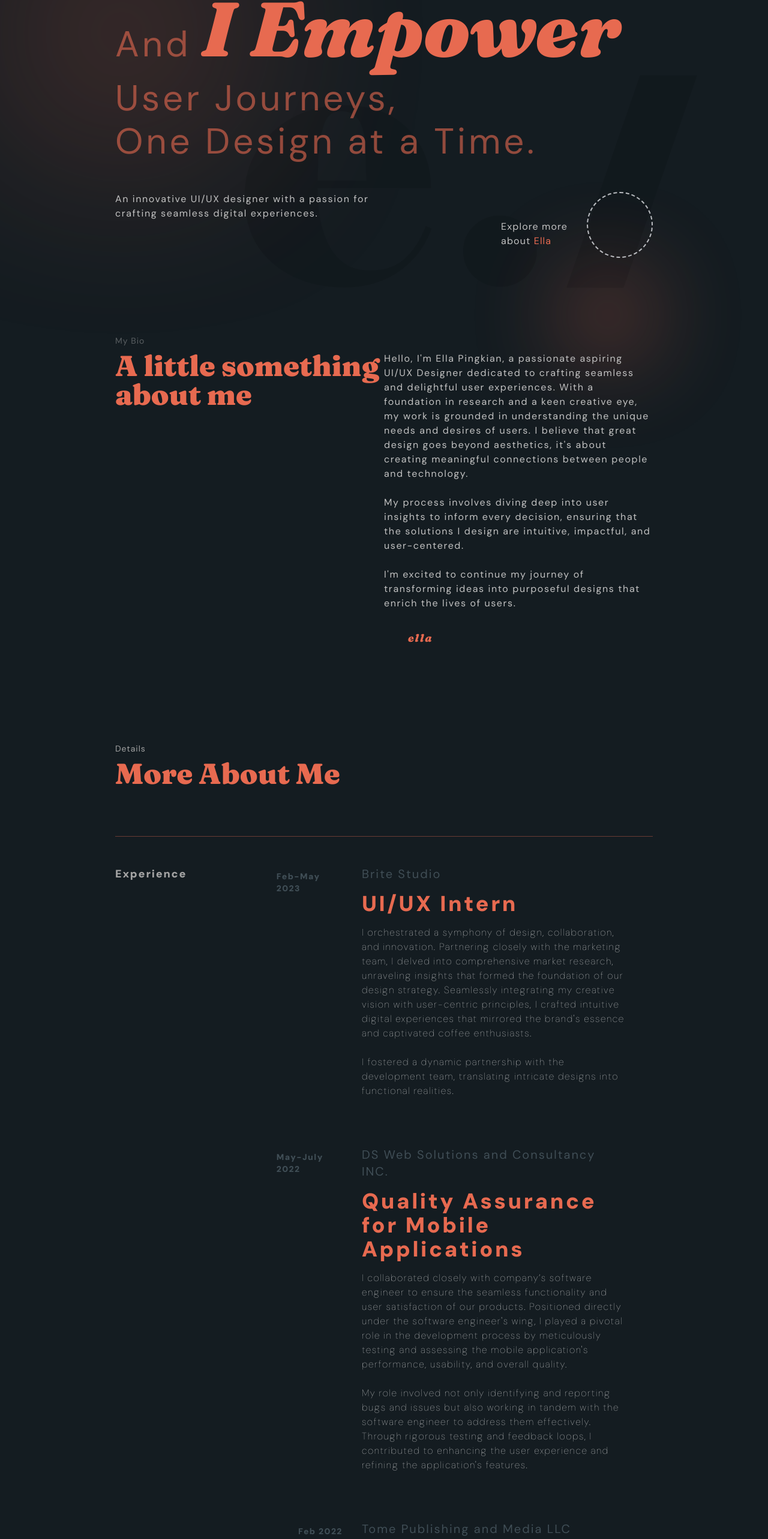
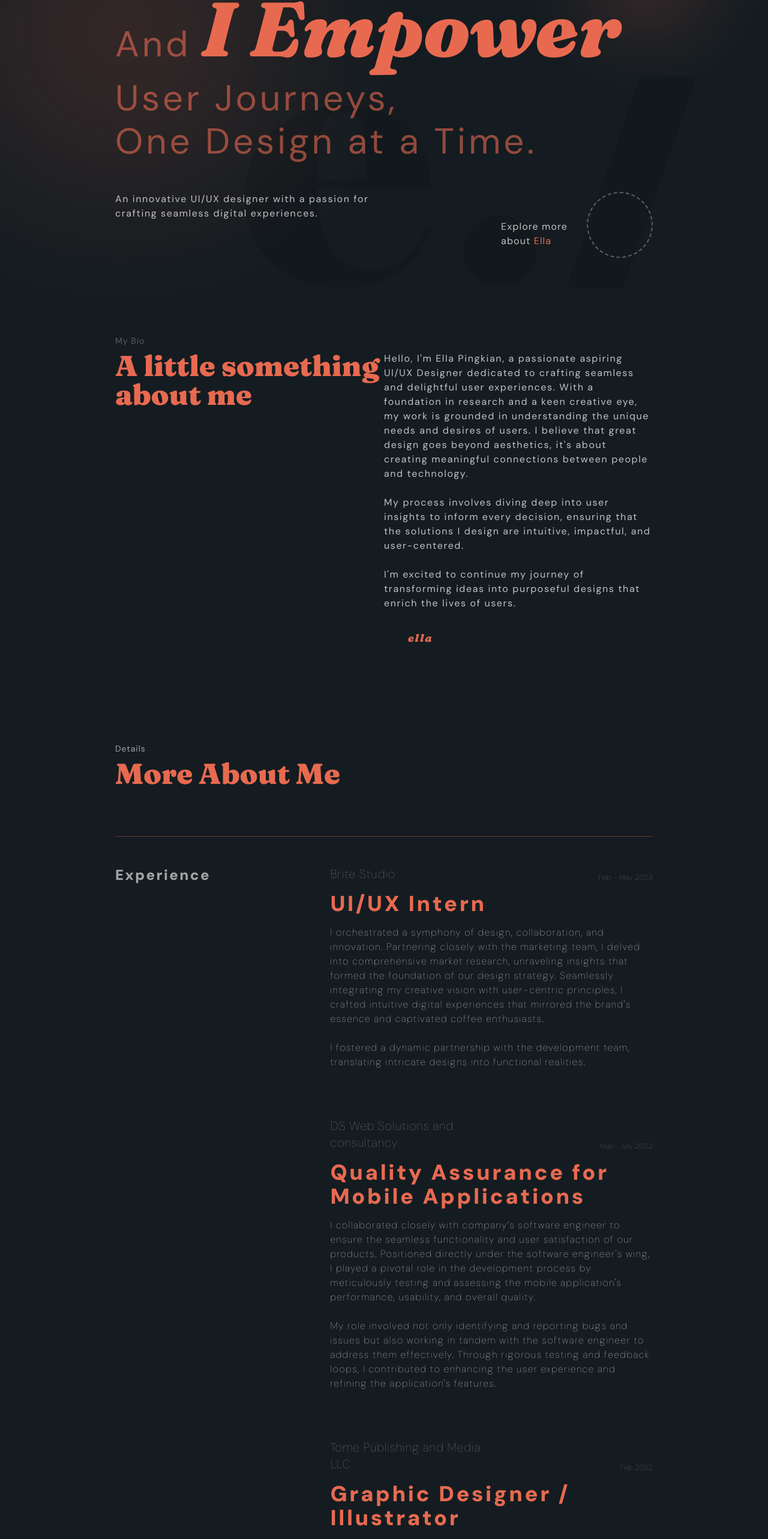
Before and after one commit to ellaPingkian/portfolio, a React (Vite) app: page /about-me in a window 1280 px wide. Shown: the part 200-2766 px from the top of the page at 60% size. Built offline with nearby package versions, Linux system fonts and the light colour scheme; some icons are missing.

Commit message:
works and about page mobile responsive updated

```diff
--- a/src/components/global/Background.tsx
+++ b/src/components/global/Background.tsx
@@ -6,7 +6,7 @@ function Background() {
   return (
     <div className='z-0 fixed h-screen w-screen bg-purple-400 bg-opacity-0 overscroll-none'>
       <div className='absolute top-0 phone:-top-28 left-7 phone:-left-20 bg-accent w-[350px] h-[350px] rounded-full phone:scale-75  filter blur-[150px] opacity-40 '></div>
-      <div className='absolute bottom-20 right-48 phone:bottom-10 phone:right-0 phone:scale-75 bg-accent w-[150px] h-[150px] rounded-full blur-[80px] opacity-40'></div>
+      <div className='absolute bottom-22 right-32 phone:bottom-10 phone:right-0 phone:scale-75 bg-accent w-[150px] h-[150px] rounded-full blur-[80px] opacity-40'></div>
       <img src={Logo} alt='logo' className='opacity-[10%] w-[60%] phone:w-[90%] absolute right-28 bottom-48 phone:right-5 phone:bottom-48'/>
     </div>
   )
--- a/src/components/global/Footer.tsx
+++ b/src/components/global/Footer.tsx
@@ -35,7 +35,7 @@ function Footer() {
   ]
 
   return (
-    <div className='phone:gap-8 px-5 tablet:px-10  desktop:px-48 widescreen:px-72  w-screen pt-12 flex flex-col bg-accent bg-opacity-0 overscroll-none'>
+    <div className='phone:gap-8 px-5 tablet:px-10  desktop:px-48 widescreen:px-48  w-screen pt-12 flex flex-col bg-accent bg-opacity-0 overscroll-none'>
       <div className='flex flex-col'>
         <span className='text-neutral font-secondary text-md tracking-[0.07em] phone:text-sm'>I'm</span>
         <div className='py-6 antialiased flex flex-col text-[195px] phone:text-[96px] tablet:text-[125px] font-main text-accent leading-[75%]'>
--- a/src/components/global/Navbar.tsx
+++ b/src/components/global/Navbar.tsx
@@ -39,7 +39,7 @@ function Navbar() {
   return (
 
     // <div className={`sticky ${ direction === "down" ? "-top-[75px]" : "top-0"} w-screen h-[75px] flex flex-row items-center justify-between px-48 bg-accent bg-opacity-20 `}>
-    <div className='h-20 w-screen bg-transparent bg-opacity-20 flex flex-row gap-8 px-48 widescreen:px-72 phone:px-5 tablet:px-10'>
+    <div className='h-20 w-screen bg-transparent bg-opacity-20 flex flex-row gap-8 px-48 widescreen:px-48 phone:px-5 tablet:px-10'>
 
       <div className='w-[20%] items-center flex'>
         <img src={Logo} alt='logo' className='h-auto w-[40px] xs:w-full'/>
--- a/src/pages/AboutMe.tsx
+++ b/src/pages/AboutMe.tsx
@@ -19,52 +19,50 @@ function AboutMe() {
 
       <Background />
 
-      <div className='z-10'>
+      <div className='z-10 desktop:px-48 widescreen:px-48  w-screen px-5 tablet:px-10'>
 
         {/* HERO */}
-        <div className='w-screen h-auto py-12 flex flex-col gap-8 px-48 bg-opacity-30'>
-          <span className='text-[#C2C2C2] font-secondary text-md tracking-[0.07em]'>Hello there, I'm <span className='font-semibold italic'>Ella Pingkian</span></span>
+        <div className='w-full h-auto py-12 flex flex-col gap-8 phone:gap-4 bg-opacity-30'>
+          <span className='text-[#C2C2C2] font-secondary tracking-[0.07em] phone:text-sm'>Hello there, I'm <span className='font-semibold italic'>Ella Pingkian</span></span>
 
-          <div className='flex flex-col text-accent gap-4'>
+          <div className='flex flex-col text-accent gap-4 phone:gap-1'>
             <span className='flex gap-4 items-end'>
-              <span className='font-secondary text-6xl opacity-60 pb-2 tracking-[0.08em]'>
+              <span className='font-secondary text-6xl phone:text-2xl opacity-60 pb-2 phone:pb-0 tracking-[0.08em]'>
               And
               </span>
-              <span className='font-main text-9xl italic'>
+              <span className='font-main text-9xl italic phone:text-[40px]'>
                 I Empower
               </span>
             </span>
 
-            <span className='font-secondary text-6xl opacity-60 pb-4 leading-[120%] tracking-[0.08em]'>
+            <span className='font-secondary text-6xl opacity-60 pb-4 leading-[120%] tracking-[0.08em] phone:text-2xl'>
               User Journeys, <br/> One Design at a Time.
             </span>
 
           </div>
 
-          <div className='flex flex-row w-full'>
-            <span className='text-[#C2C2C2] font-secondary text-md tracking-[0.10em] w-[50%]'>An innovative UI/UX designer with a passion for crafting seamless digital experiences.</span>
+          <div className='flex flex-row w-full phone:flex-col'>
 
-            <div className='flex flex-row gap-8 w-[50%] items-end justify-end'>
-              <span className='text-[#C2C2C2] font-secondary text-md tracking-[0.07em] pb-4'>Explore more <br />
+            <span className='text-[#C2C2C2] font-secondary tracking-[0.10em] w-[50%] phone:w-full phone:text-sm'>An innovative UI/UX designer with a passion for crafting seamless digital experiences.</span>
+
+            <div className='flex flex-row gap-8 w-[50%] phone:flex-col-reverse tablet:flex-col-reverse  phone:w-full phone:text-center phone:justify-center phone:items-center phone:pt-20 items-end justify-end'>
+              <span className='text-neutral font-secondary text-md tracking-[0.07em] pb-4'>Explore more <br />
             about <span className='text-accent'>Ella</span></span>
-              <div className='h-[110px] w-[110px] rounded-full bg-transparent border-2 border-dashed border-gray-200 opacity-80 flex items-center justify-center'>
-                <Icons.ArrowDown className='text-[#C2C2C2] w-14 h-auto' />
+              <div className='h-[110px] w-[110px] phone:h-[80px] phone:w-[80px] rounded-full bg-transparent border-2 border-dashed border-gray-500 opacity-80 flex items-center justify-center'>
+                <Icons.ArrowDown className='text-neutral w-14 h-auto' />
               </div>
             </div>
           </div>
         </div>
 
-        <div className='px-48'>
-
         {/* STATEMENT ABOUT ME */}
-          <div className='py-20 flex flex-row'>
-            <div className='flex flex-row'>
-              <div className='w-[50%] flex flex-col'>
-                <span className='text-[#C2C2C2] tracking-[0.07em] text-sm font-secondary pb-2 text-opacity-40'>My Bio</span>
-                <span className='font-main text-5xl text-accent'>A little something <br/> about me</span>
+        <div className='py-20 flex flex-row phone:flex-col'>
+          <div className='w-[50%] phone:w-full flex flex-col'>
+            <span className='text-[#C2C2C2] tracking-[0.07em] text-sm phone:text-xs font-secondary pb-2 text-opacity-40'>My Bio</span>
+            <span className='font-main text-5xl phone:text-4xl text-accent'>A little something <br/> about me</span>
           </div>
-              <div className='w-[50%] pt-7 gap-8 flex flex-col'>
-                <span className='text-[#C2C2C2] tracking-[0.10em] font-secondary font-normal text-md'>Hello, I'm Ella Pingkian, a passionate aspiring UI/UX Designer dedicated to crafting seamless and delightful user experiences. With a foundation in research and a keen creative eye, my work is grounded in understanding the unique needs and desires of users. I believe that great design goes beyond aesthetics, it's about creating meaningful connections between people and technology.
+          <div className='w-[50%] phone:w-full pt-7 gap-8 flex flex-col'>
+            <span className='text-[#C2C2C2] tracking-[0.10em] font-secondary font-normal phone:text-sm'>Hello, I'm Ella Pingkian, a passionate aspiring UI/UX Designer dedicated to crafting seamless and delightful user experiences. With a foundation in research and a keen creative eye, my work is grounded in understanding the unique needs and desires of users. I believe that great design goes beyond aesthetics, it's about creating meaningful connections between people and technology.
             <br/><br/>
             My process involves diving deep into user insights to inform every decision, ensuring that the solutions I design are intuitive, impactful, and user-centered.
             <br/><br/>
@@ -77,57 +75,61 @@ function AboutMe() {
 
           </div>
         </div>
-          </div>
 
         {/* MORE ABOUT ME */}
         <div className='py-20'>
-            <div className='flex flex-col pb-20'>
-              <span className='text-[#A3A3A3] tracking-[0.07em] text-sm font-secondary pb-2'>Details</span>
-              <span className='font-main text-5xl text-accent'>More About Me</span>
+          <div className='flex flex-col pb-20 phone:pb-12'>
+            <span className='text-[#A3A3A3] tracking-[0.07em] text-sm phone:text-xs font-secondary pb-2 '>Details</span>
+            <span className='font-main text-5xl phone:text-4xl text-accent'>More About Me</span>
           </div>
 
           <hr className='border-accent opacity-40 pt-12'></hr>
 
           {/* Experiences */}
-            <div className='flex flex-row'>
-              <div className='w-[30%] flex flex-col'>
-                <span className='text-[#A3A3A3] tracking-[0.10em] text-lg font-bold font-secondary'>Experience</span>
+          <div className='flex flex-row phone:flex-col'>
+            <div className='w-[40%] phone:w-full phone:pb-16'>
+              <span className='text-[#A3A3A3] tracking-[0.10em] text-2xl font-bold font-secondary'>Experience</span>
             </div>
 
-              <div className='w-[65%] flex flex-col gap-8 pb-12'>
+            <div className='w-[60%] phone:w-full flex flex-col gap-8 pb-12'>
+              {/* BRITE STUDIO */}
+              <div className='flex flex-col gap-4 pb-12 '>
+                <div className='flex flex-row items-end'>
+                  <span className='w-[60%] font-secondary text-neutral opacity-60 text-xl tracking-[0.05em] font-light'>Brite Studio</span>
+                  <span className='w-[40%] text-right font-secondary text-neutral opacity-60 text-xs tracking-[0.05em] font-light'>Feb - May 2023</span>
+                </div>
 
-                {/* BRITE STUDIO */}
-                <div className='flex w- flex-row gap-8 pb-12'>
-                  <span className='pt-2 w-[20%] flex justify-end text-[#404E56] tracking-[0.10em] text-sm font-bold font-secondary'>Feb-May 2023</span>
-                  <div className='w-[80%] flex flex-col gap-4'>
-                    <span className='flex text-[#404E56] tracking-[0.10em] text-xl font-secondary'>Brite Studio</span>
                 <span className='flex text-accent tracking-[0.10em] text-4xl font-bold font-secondary'>UI/UX Intern</span>
-                    <span className='text-[#e6e6e6] tracking-[0.10em] font-secondary font-light text-md'>I orchestrated a symphony of design, collaboration, and innovation. Partnering closely with the marketing team, I delved into comprehensive market research, unraveling insights that formed the foundation of our design strategy. Seamlessly integrating my creative vision with user-centric principles, I crafted intuitive digital experiences that mirrored the brand's essence and captivated coffee enthusiasts.
+                <span className='text-[#e6e6e6] tracking-[0.10em] font-secondary font-light phone:text-sm'>I orchestrated a symphony of design, collaboration, and innovation. Partnering closely with the marketing team, I delved into comprehensive market research, unraveling insights that formed the foundation of our design strategy. Seamlessly integrating my creative vision with user-centric principles, I crafted intuitive digital experiences that mirrored the brand's essence and captivated coffee enthusiasts.
                 <br/><br/>
                 I fostered a dynamic partnership with the development team, translating intricate designs into functional realities.</span>
-                  </div>
+
               </div>
 
               {/* DS WEB SOLUTIONS AND CONSULTANCY */}
-                <div className='flex flex-row gap-8 pb-12'>
-                  <span className='pt-2 w-[20%] flex justify-end text-[#404E56] tracking-[0.10em] text-sm font-bold font-secondary'>May-July 2022</span>
-                  <div className='w-[80%] flex flex-col gap-4'>
-                    <span className='flex text-[#404E56] tracking-[0.10em] text-xl font-secondary'>DS Web Solutions and Consultancy INC.</span>
+              <div className='flex flex-col gap-4 pb-12 '>
+                <div className='flex flex-row items-end'>
+                  <span className='w-[60%] font-secondary text-neutral opacity-60 text-xl tracking-[0.05em] font-light'>DS Web Solutions and consultancy</span>
+                  <span className='w-[40%] text-right font-secondary text-neutral opacity-60 text-xs tracking-[0.05em] font-light'>May- July 2022</span>
+                </div>
+
                 <span className='flex text-accent tracking-[0.10em] text-4xl font-bold font-secondary'>Quality Assurance for Mobile Applications</span>
-                    <span className='text-[#e6e6e6] tracking-[0.10em] font-secondary font-light text-md'>I collaborated closely with company’s software engineer to ensure the seamless functionality and user satisfaction of our products. Positioned directly under the software engineer's wing, I played a pivotal role in the development process by meticulously testing and assessing the mobile application's performance, usability, and overall quality.
+                <span className='text-[#e6e6e6] tracking-[0.10em] font-secondary font-light phone:text-sm'>I collaborated closely with company’s software engineer to ensure the seamless functionality and user satisfaction of our products. Positioned directly under the software engineer's wing, I played a pivotal role in the development process by meticulously testing and assessing the mobile application's performance, usability, and overall quality.
                 <br/><br/>
                 My role involved not only identifying and reporting bugs and issues but also working in tandem with the software engineer to address them effectively. Through rigorous testing and feedback loops, I contributed to enhancing the user experience and refining the application's features.</span>
-                  </div>
+
               </div>
 
               {/* TOME PUBLISHING */}
-                <div className='flex flex-row gap-8 pb-12'>
-                  <span className='pt-2 w-[20%] flex justify-end text-[#404E56] tracking-[0.10em] text-sm font-bold font-secondary'>Feb 2022</span>
-                  <div className='w-[80%] flex flex-col gap-4'>
-                    <span className='flex text-[#404E56] tracking-[0.10em] text-xl font-secondary'>Tome Publishing and Media LLC</span>
+              <div className='flex flex-col gap-4 pb-12 '>
+                <div className='flex flex-row items-end'>
+                  <span className='w-[50%] font-secondary text-neutral opacity-60 text-xl tracking-[0.05em] font-light'>Tome Publishing and Media LLC</span>
+                  <span className='w-[50%] text-right font-secondary text-neutral opacity-60 text-xs tracking-[0.05em] font-light'>Feb 2022</span>
+                </div>
+
                 <span className='flex text-accent tracking-[0.10em] text-4xl font-bold font-secondary'>Graphic Designer / Illustrator</span>
-                    <span className='text-[#e6e6e6] tracking-[0.10em] font-secondary font-light text-md'>Collaborating closely with authors, editors, and the creative team, I translated narrative themes into visual narratives. Through meticulous attention to detail, I crafted book covers that not only resonated with readers but also stood out on digital and physical shelves. By intertwining my passion for illustration with a deep understanding of storytelling, I contributed to reimagining the way readers connected with the written word.</span>
-                  </div>
+                <span className='text-[#e6e6e6] tracking-[0.10em] font-secondary font-light phone:text-sm'>Collaborating closely with authors, editors, and the creative team, I translated narrative themes into visual narratives. Through meticulous attention to detail, I crafted book covers that not only resonated with readers but also stood out on digital and physical shelves. By intertwining my passion for illustration with a deep understanding of storytelling, I contributed to reimagining the way readers connected with the written word.</span>
+
               </div>
             </div>
           </div>
@@ -135,13 +137,13 @@ function AboutMe() {
           <hr className='border-accent opacity-40 pt-12'></hr>
 
           {/* KEY SKILLS */}
-            <div className='flex flex-row'>
-              <div className='w-[50%] flex flex-col'>
+          <div className='flex flex-row w-full phone:flex-col gap-8'>
+            <div className='w-[40%] phone:w-full'>
               <span className='text-[#A3A3A3] tracking-[0.10em] text-lg font-bold font-secondary'>Key Skills</span>
             </div>
 
-              <div className='w-[50%] flex flex-col'>
-                <ul className='text-[#e6e6e6] tracking-[0.10em] font-secondary text-md font-light list-disc leading-8'>
+            <div className='w-[60%] phone:w-full flex flex-col phone:px-10'>
+              <ul className='text-[#e6e6e6] tracking-[0.10em] font-secondary phone:text-xs font-light list-disc leading-8'>
                 <li>User Interface Design</li>
                 <li>User Experience Design</li>
                 <li>Frontend Developement</li>
@@ -153,14 +155,14 @@ function AboutMe() {
           </div>
         </div>
 
-          <hr className='border-accent opacity-40 py-20'></hr>
+        <hr className='border-accent opacity-40 py-20 phone:py-0'></hr>
+
       </div>
 
-        {/* FOOTER */}
+      <div className='z-10 w-sceen pt-8'>
         <Footer />
+      </div>
 
-
-      </div>
     </div>
   )
 }
```
Also changed, not shown: src/pages/Homepage.tsx (+7 -8 lines), src/pages/Works.tsx (+17 -15 lines). Lines whose indentation alone changed are shown as unchanged.
